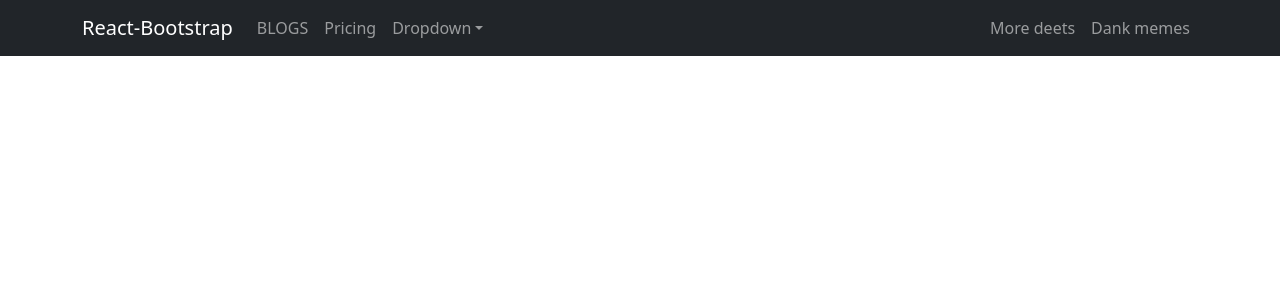
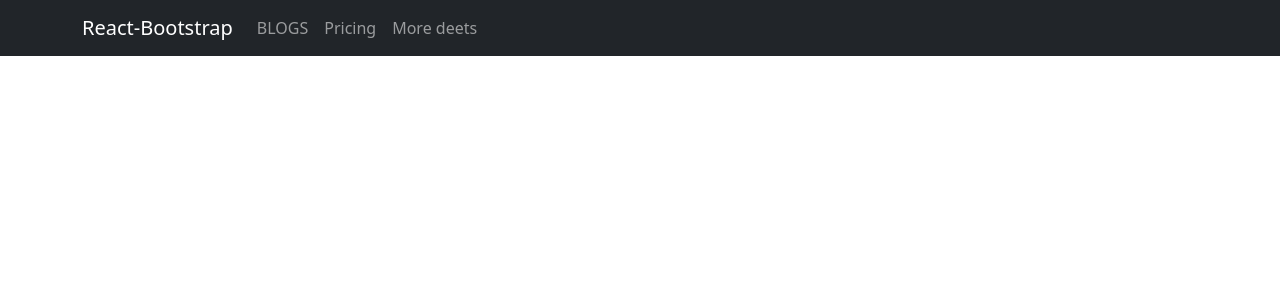
Before and after one commit to Tanimismat/Manufacturer-website-client-side, a React (Create React App) app: page / in a window 1280 px wide. Shown: the top 300 px of the page. Built offline with nearby package versions, Linux system fonts and the light colour scheme.

Commit message:
blogs route

```diff
--- a/src/App.js
+++ b/src/App.js
@@ -1,4 +1,4 @@
-import './App.css';
+
 import { Route, Routes } from 'react-router-dom';
 import Blogs from './Components/Blogs/Blogs';
 import Home from './Components/HomePage/Home';
@@ -9,7 +9,7 @@ function App() {
       <Routes>
         <Route path='/' element={<Home></Home>}></Route>
         <Route path='/home' element={<Home></Home>}></Route>
-        <Route path='/blogs' elements={<Blogs></Blogs>}></Route>
+        <Route path='/blogs' element={<Blogs></Blogs>}></Route>
       </Routes>
     </div>
   );
--- a/src/Components/HomePage/Home.js
+++ b/src/Components/HomePage/Home.js
@@ -5,6 +5,7 @@ const Home = () => {
     return (
         <div>
             <Header></Header>
+
         </div>
     );
 };
--- a/src/Components/Shared/Header.js
+++ b/src/Components/Shared/Header.js
@@ -1,5 +1,6 @@
 import React from 'react';
-import { Container, Nav, Navbar, NavDropdown } from 'react-bootstrap';
+import { Container, Nav, Navbar } from 'react-bootstrap';
+import { Link } from 'react-router-dom'
 
 const Header = () => {
     return (
@@ -9,22 +10,12 @@ const Header = () => {
                     <Navbar.Brand href="#home">React-Bootstrap</Navbar.Brand>
                     <Navbar.Toggle aria-controls="responsive-navbar-nav" />
                     <Navbar.Collapse id="responsive-navbar-nav">
-                        <Nav className="me-auto">
-                            <Nav.Link href="/blogs">BLOGS</Nav.Link>
+                        <Nav>
+                            <Nav.Link as={Link} to="/blogs">BLOGS</Nav.Link>
                             <Nav.Link href="#pricing">Pricing</Nav.Link>
-                            <NavDropdown title="Dropdown" id="collasible-nav-dropdown">
-                                <NavDropdown.Item href="#action/3.1">Action</NavDropdown.Item>
-                                <NavDropdown.Item href="#action/3.2">Another action</NavDropdown.Item>
-                                <NavDropdown.Item href="#action/3.3">Something</NavDropdown.Item>
-                                <NavDropdown.Divider />
-                                <NavDropdown.Item href="#action/3.4">Separated link</NavDropdown.Item>
-                            </NavDropdown>
                         </Nav>
                         <Nav>
                             <Nav.Link href="#deets">More deets</Nav.Link>
-                            <Nav.Link eventKey={2} href="#memes">
-                                Dank memes
-                            </Nav.Link>
                         </Nav>
                     </Navbar.Collapse>
                 </Container>
```
Also changed, not shown: src/index.js (+4 -4 lines).
